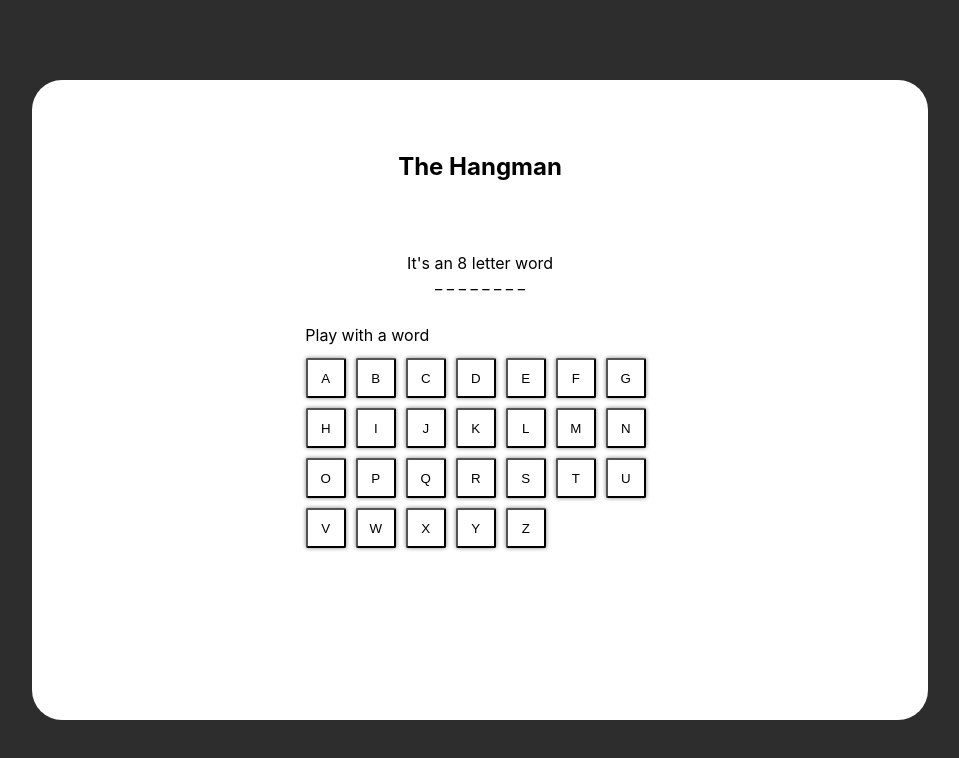
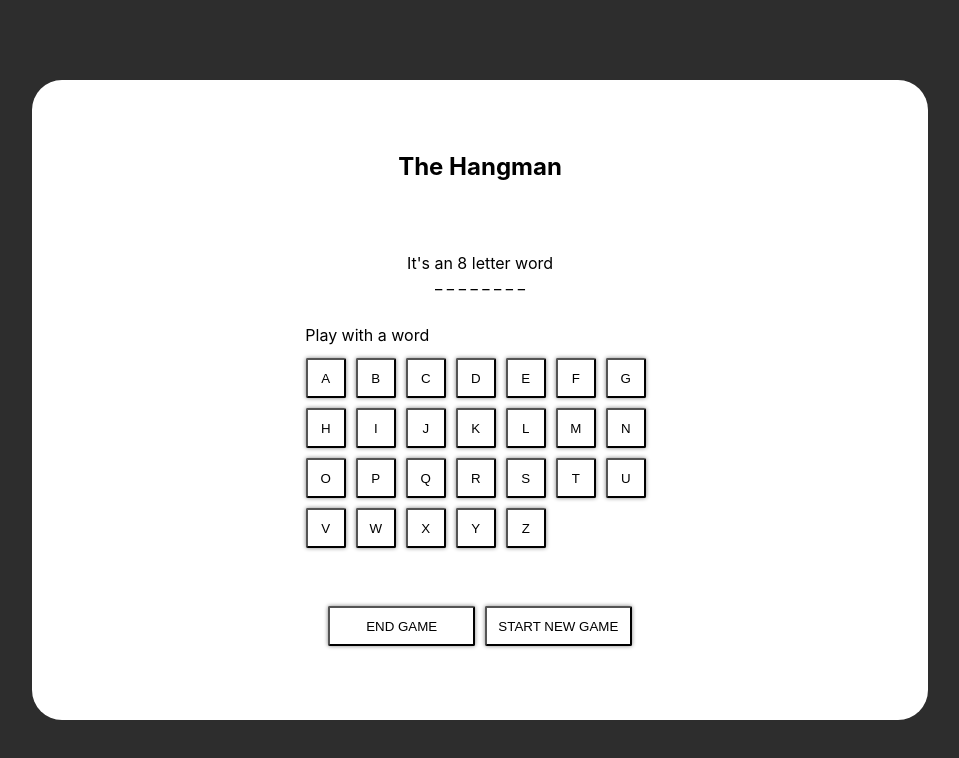
Before and after one commit to Xenonyy/Hangman, a React (Create React App) app: page / in a window 1280 px wide. Shown: the top 758 px of the page, without its empty margins (160-1119 px from the left). Built offline with nearby package versions, Linux system fonts and the light colour scheme.

Commit message:
Added game-altering buttons.

```diff
--- a/src/components/Hangman/Hangman.jsx
+++ b/src/components/Hangman/Hangman.jsx
@@ -36,6 +36,16 @@ export default class Hangman extends React.Component {
             <button key={letter} value={letter} onClick={this.handleGuess} disabled={this.state.guess.has(letter)}>{letter}</button>
         )
     }
+    endGame = () => {
+        // TODO...
+    }
+    resetGame = () => {
+        this.setState({
+            mistakes: 0,
+            guess: new Set([]),
+            answer: word()
+        })
+    }
     render() {
         // Calculate the outcome of the game and display the state accordingly.
         const correctAnswer = this.guessedLetter().join("") === this.state.answer;
@@ -57,6 +67,10 @@ export default class Hangman extends React.Component {
                     <p>{gameOver ? `Correct word: ${this.state.answer}` : this.guessedLetter()}</p>
                     <p id="keyboard-text">Play with a word</p>
                     <p id = "keyboard">{this.generateKeyboard()}</p>
+                    <div id="button-container">
+                        <button className="game-btn" onClick={this.endGame}>END GAME</button>
+                        <button className="game-btn" onClick={this.resetGame}>START NEW GAME</button>
+                    </div>
                 </article>
             </div>
         )
```
